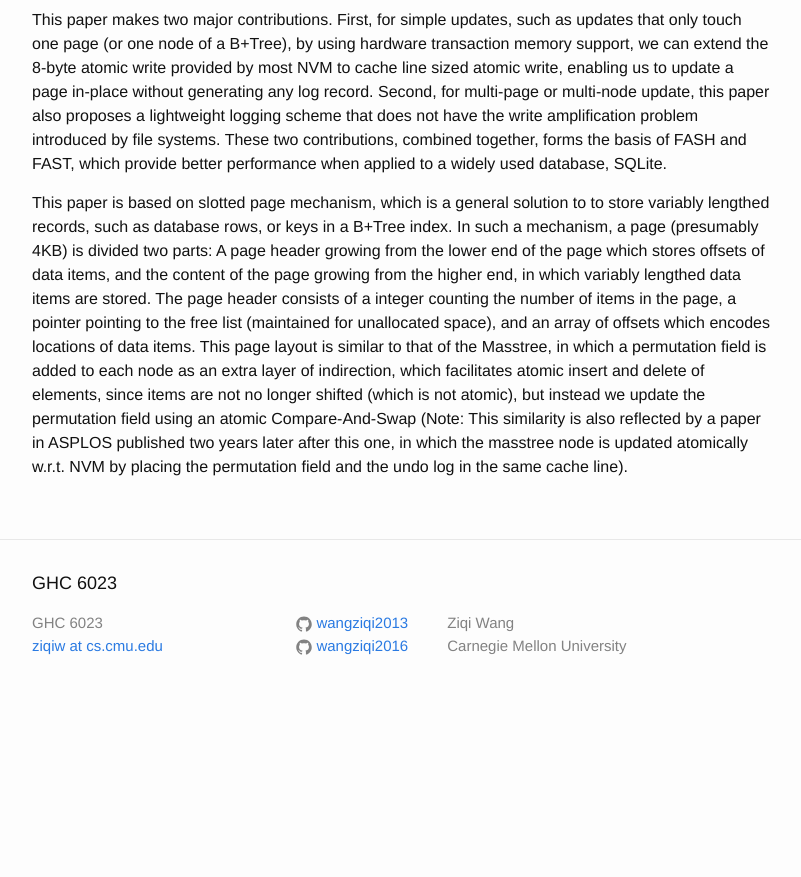
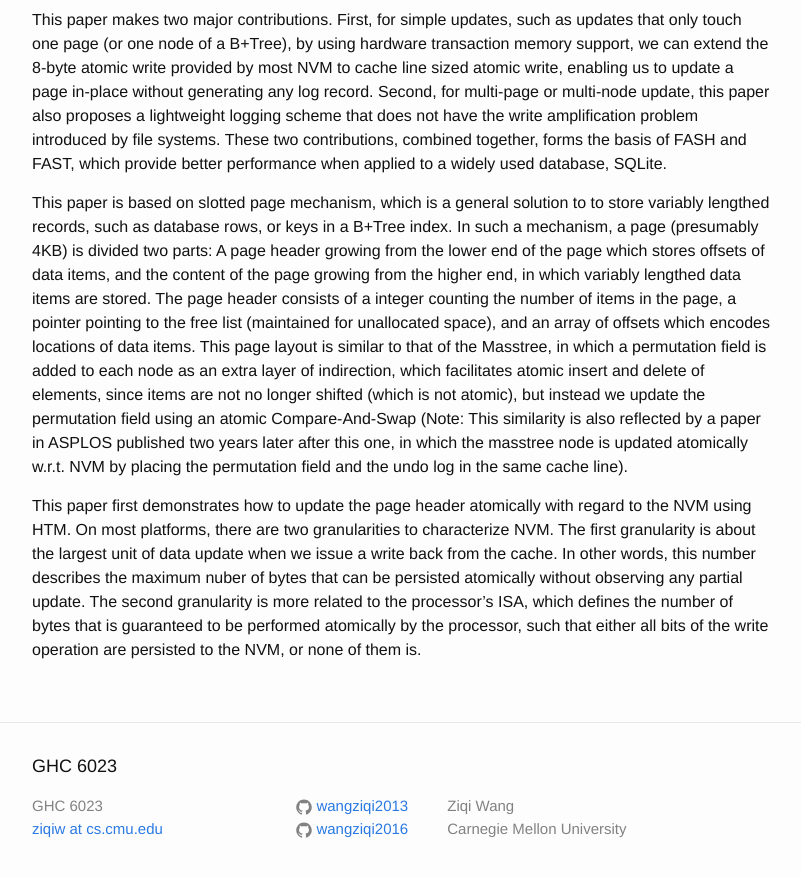
Before and after one commit to wangziqi2013/wangziqi2013.github.io, a Jekyll site: the page built from _posts/2019-10-25-fash-fast.markdown, in a window 1280 px wide and 900 px high, scrolled down 763 px. Shown: the top 877 px of the window, without its empty margins (238-1039 px from the left). Built offline with Jekyll 4.4.1, drawn with Linux system fonts in a browser that asks for light colours; before the commit the page ends 1480 px from its top, so only the background shows below that.

Commit message:
Adding granularities

```diff
--- a/_posts/2019-10-25-fash-fast.markdown
+++ b/_posts/2019-10-25-fash-fast.markdown
@@ -41,3 +41,10 @@ items are not no longer shifted (which is not atomic), but instead we update the
 Compare-And-Swap (Note: This similarity is also reflected by a paper in ASPLOS published two years later after this one,
 in which the masstree node is updated atomically w.r.t. NVM by placing the permutation field and the undo log in the
 same cache line).
+
+This paper first demonstrates how to update the page header atomically with regard to the NVM using HTM. On most platforms,
+there are two granularities to characterize NVM. The first granularity is about the largest unit of data update when we
+issue a write back from the cache. In other words, this number describes the maximum nuber of bytes that can be persisted
+atomically without observing any partial update. The second granularity is more related to the processor's ISA, which
+defines the number of bytes that is guaranteed to be performed atomically by the processor, such that either all bits of
+the write operation are persisted to the NVM, or none of them is.
```
